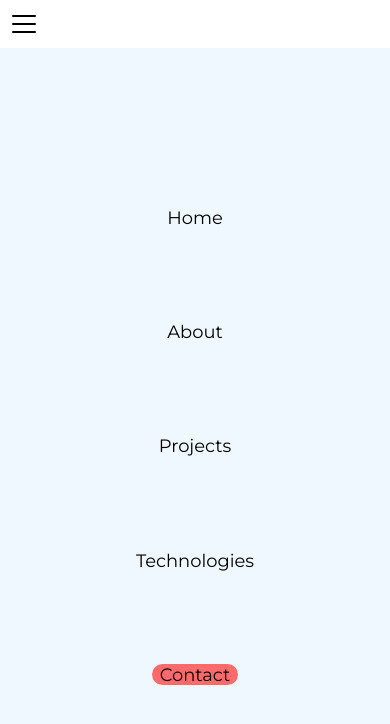
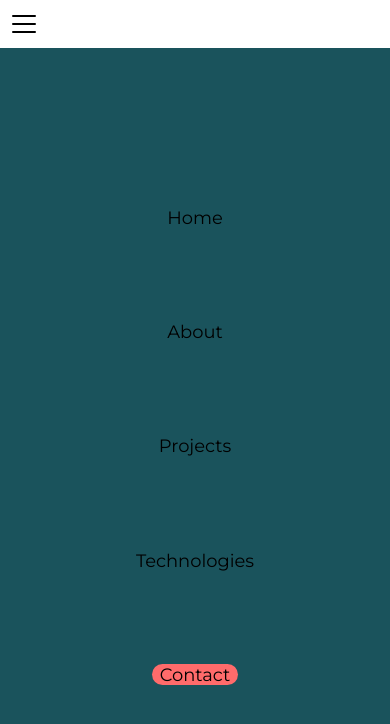
Before and after one commit to JavierAChacon/minimalist_repo, a React (Vite) app: page / in a window 390 px wide. Shown: the top 724 px of the page. Built offline with nearby package versions, Linux system fonts and the light colour scheme.

Commit message:
try of 100vh in mobile

```diff
--- a/src/Styles/navbar.css
+++ b/src/Styles/navbar.css
@@ -63,7 +63,7 @@
     min-width: 0;
     width: 100%;
     max-width: 100%;
-    background-color: aliceblue;
+    background-color: var(--green);
   }
 
   .navbar .links{
```
